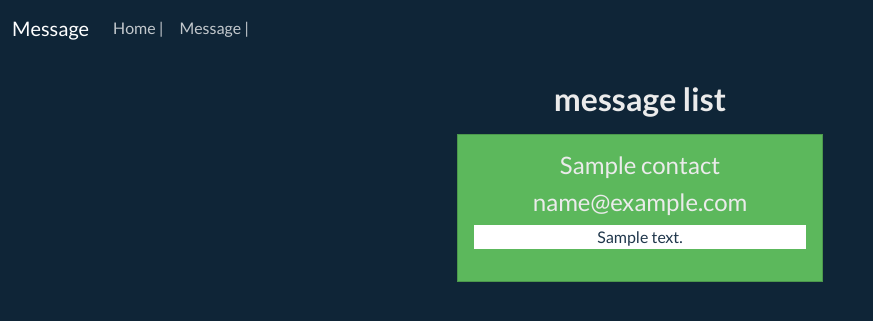
After one commit to jorge-73/Proyecto-Portfolio, a PHP site: page /admin/message.php in a window 1280 px wide. The commit adds this page. Shown: the top 321 px of the page, without its empty margins (0-873 px from the left). Run offline with PHP 8.4, Linux system fonts and the light colour scheme; tables that the repository leaves empty or names only in its code hold one stand-in row (values such as "Sample post").

Commit message:
Creando Admin

```diff
--- /dev/null
+++ b/admin/footer.php
@@ -0,0 +1,6 @@
+</div>
+    </div>
+
+<script src="https://cdn.jsdelivr.net/npm/bootstrap@5.2.2/dist/js/bootstrap.bundle.min.js"></script>
+</body>
+</html>
--- /dev/null
+++ b/admin/header.php
@@ -0,0 +1,33 @@
+<!DOCTYPE html>
+<html lang="en">
+<head>
+    <meta charset="UTF-8">
+    <meta http-equiv="X-UA-Compatible" content="IE=edge">
+    <meta name="viewport" content="width=device-width, initial-scale=1.0">
+    <link rel="stylesheet" href="../css/bootstrap.min.css">
+    <title>Admin of my WebSite</title>
+</head>
+<body>
+
+    <nav class="navbar navbar-expand-lg navbar-dark bg-outline-primary">
+    <div class="container-fluid">
+        <a class="navbar-brand" href="#">Message</a>
+        <button class="navbar-toggler collapsed" type="button" data-bs-toggle="collapse" data-bs-target="#navbarColor01" aria-controls="navbarColor01" aria-expanded="false" aria-label="Toggle navigation">
+        <span class="navbar-toggler-icon"></span>
+        </button>
+        <div class="navbar-collapse collapse" id="navbarColor01">
+        <ul class="nav navbar-nav">
+            <li class="nav-item">
+                <a class="nav-link" href="admin.php">Home |</a>
+            </li>
+            <li class="nav-item">
+                <a class="nav-link" href="message.php">Message |</a>
+            </li>
+        </ul>
+        </div>
+    </div>
+    </nav>
+
+    <div class="container">
+        <br>
+        <div class="row justify-content-center align-items-center g-2 text-center">
--- /dev/null
+++ b/admin/message.php
@@ -0,0 +1,48 @@
+<?php
+include('header.php');
+include('../conexion.php');
+//include('../conn.php');
+/*$sentenciaSQL=$connect->prepare("SELECT * FROM contact");
+$sentenciaSQL->execute();
+$messageList=$sentenciaSQL->fetchAll(PDO::FETCH_ASSOC);*/
+
+$messageList = mysqli_query($connect, "SELECT * FROM `Contact`");
+
+?>
+
+<div class="card-header"><h2><b>message list</b></h2></div>
+<?php foreach($messageList as $message) { ?>
+<div class="col-md-4">
+    <div class="card bg-success">
+        <div class="card-body">
+            <h4 class="card-title"><?php echo $message['name']; ?></h4>
+            <h4><?php echo $message['email']; ?></h4>
+            <p class="bg-white text-dark"><?php echo $message['message']; ?></p>
+        </div>
+    </div>
+</div>
+<?php } ?>
+
+
+
+
+
+
+
+
+
+
+
+
+
+
+
+
+
+
+
+
+
+<?php
+include('footer.php');
+?>
--- a/index.html
+++ b/index.html
@@ -148,6 +148,7 @@
               </div>
               <input type="submit" value="Submit" id="submit-btn"  class="submit-btn"/>
             </form>
+            <a href="admin/admin.php" target="_blank" class="btn btn-outline-primary rounded-4 btn-sm" id="admin">message</a>
           </div>
         </div>
       </div>
```
Also changed, not shown: admin/admin.php (added, +19 -0 lines), css/style.css (+7 -0 lines).
